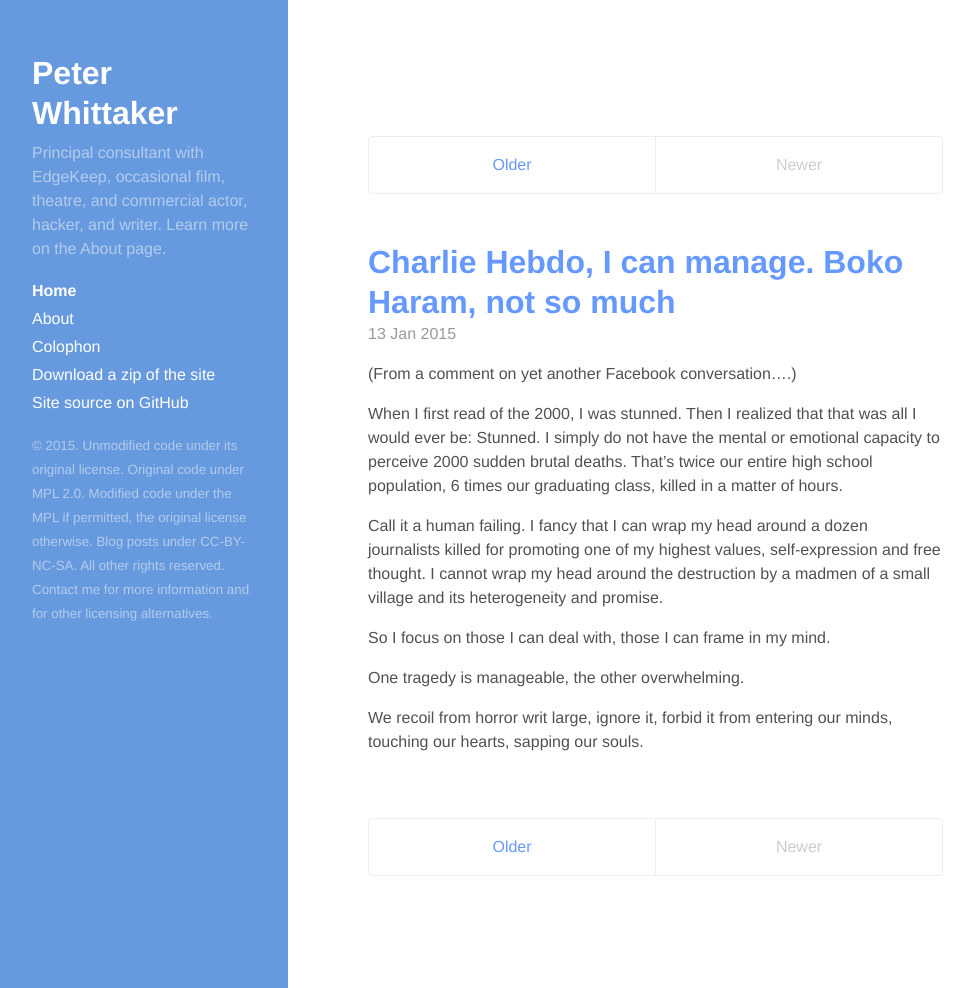
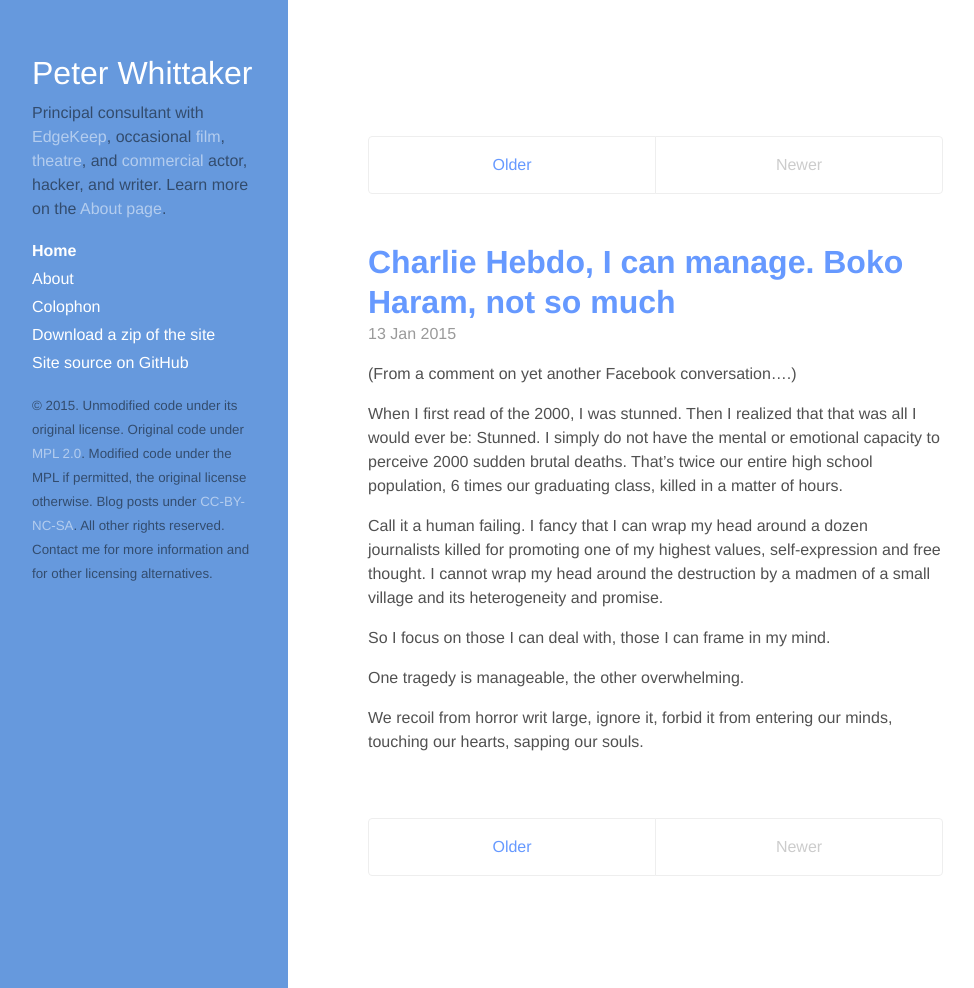
Before and after one commit to PeterWhittaker/PeterWhittaker.github.io, a Jekyll site: the page built from index.html, in a window 1280 px wide and 988 px high. Shown: the whole window, without its empty margins (0-974 px from the left). Built offline with Jekyll 4.4.1, drawn with Linux system fonts in a browser that asks for light colours; Markdown is read by kramdown in place of the engine named in the settings; the list of posts is cut into pages by our own code.

Commit message:
Many little cleanups, deletions, etc., too numerous to mention; some theme improvements

```diff
--- a/public/css/utterson.css
+++ b/public/css/utterson.css
@@ -13,7 +13,7 @@
  */
 
 
-/* pww TK update contents */
+/* pww TK - ToDo - update contents */
 /*
  * Contents
  *
@@ -45,16 +45,25 @@ html {
 
 .sidebar {
     font-family: "PT Sans", Helvetica, Arial, sans-serif;
-    /* font-size: .875rem; /* 15px */
     /* hack to fix the focus issue - see issue #39.*/
     z-index: 5;
     padding: 2rem 1rem;
-/* TK move color to theme, eventually */
-    color: rgba(255,255,255,.5);
+}
+
+.sidebar h1 {
+    font-weight: normal;
 }
 
 @media (min-width: 48em) {
   .sidebar {
+/*
+  Sticking these here for future vertical centering of the sidebar
+    position: relative;
+    top: 50%;
+    transform: translateY(-50%);
+  Will need to experiment to get this right, may need float
+  May also need to comment out next four lines
+*/
     position: fixed;
     top: 0;
     left: 0;
@@ -70,12 +79,7 @@ html {
 /* Sidebar links */
 .sidebar a {
     opacity 1.0;
-  color: #fff;
-}
-
-.sidebar p > a {
-    opacity 1.0;
-  color: #fff;
+    color: #fff;
 }
 
 /* Sidebar nav */
@@ -272,20 +276,6 @@ a.sidebar-nav-item:focus {
       background-color: #505050;
     }
 
-/* TK likely to delete
-    @media (min-width: 30.1em) {
-      .sidebar-toggle {
-	position: fixed;
-	width: 2.25rem;
-      }
-      .sidebar-toggle:before {
-	padding-bottom: .15rem;
-	border-top-width: .45rem;
-	border-bottom-width: .15rem;
-      }
-    }
-*/
-
     /* Slide effect
      *
      * Handle the sliding effects of the sidebar and content in one spot, seperate
@@ -458,7 +448,7 @@ a.sidebar-nav-item:focus {
 /* Green */
 .theme-base-0b .sidebar {
   background-color: #90a959;
-  color: white;
+  color: black;
 }
 /* pww 2014-12-17 - moved from poole.css to each theme */
 .theme-base-0b .page-title, .post-title,
@@ -472,7 +462,7 @@ a.sidebar-nav-item:focus {
 /* Cyan */
 .theme-base-0c .sidebar {
   background-color: #75b5aa;
-  color: white;
+  color: black;
 }
 /* pww 2014-12-17 - moved from poole.css to each theme */
 .theme-base-0c .page-title, .post-title,
@@ -486,7 +476,7 @@ a.sidebar-nav-item:focus {
 /* Blue */
 .theme-base-0d .sidebar {
   background-color: #6a9fb5;
-  color: white;
+  color: black;
 }
 /* pww 2014-12-17 - moved from poole.css to each theme */
 .theme-base-0d .page-title, .post-title,
@@ -501,7 +491,7 @@ a.sidebar-nav-item:focus {
 .theme-base-1d .sidebar {
 /* lesser blue in sidebar */
   background-color: #6699dd;
-  color: white;
+  color: black;
 }
 /* pww 2014-12-17 - moved from poole.css to each theme */
 .theme-base-1d .page-title, .post-title,
@@ -516,7 +506,7 @@ a.sidebar-nav-item:focus {
 /* Magenta */
 .theme-base-0e .sidebar {
   background-color: #aa759f;
-  color: white;
+  color: black;
 }
 /* pww 2014-12-17 - moved from poole.css to each theme */
 .theme-base-0e .page-title, .post-title,
@@ -530,7 +520,7 @@ a.sidebar-nav-item:focus {
 /* Brown */
 .theme-base-0f .sidebar {
   background-color: #8f5536;
-  color: white;
+  color: black;
 }
 /* pww 2014-12-17 - moved from poole.css to each theme */
 .theme-base-0f .page-title, .post-title,
```
